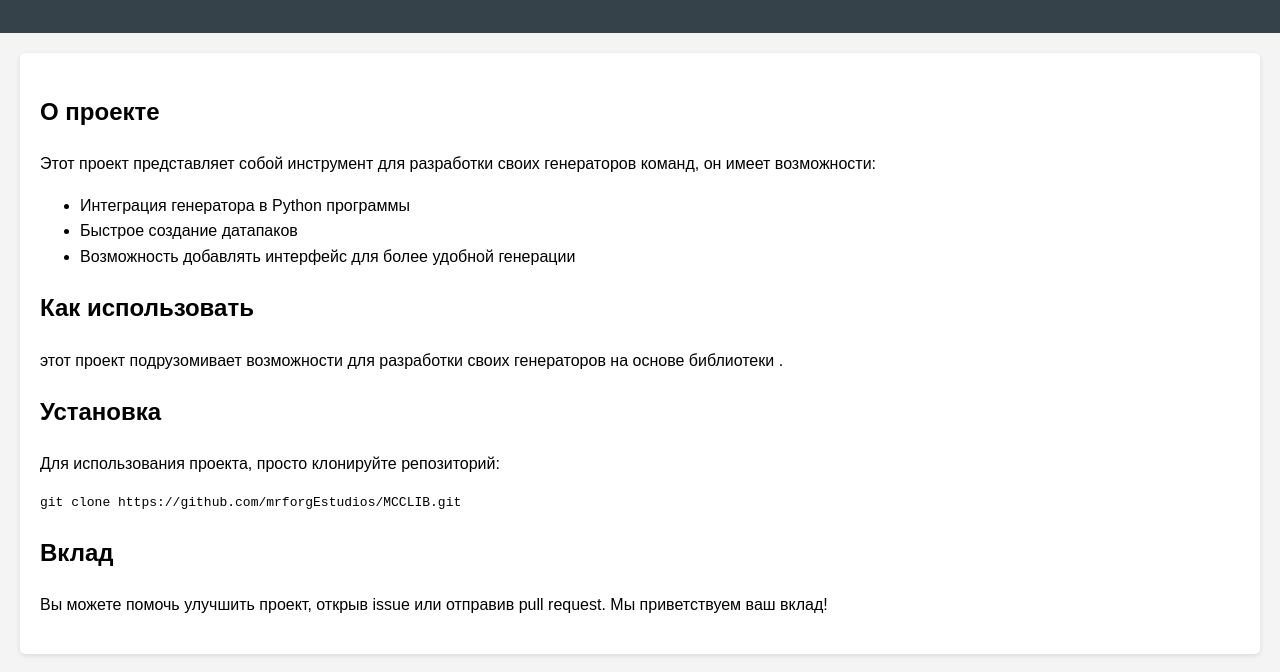
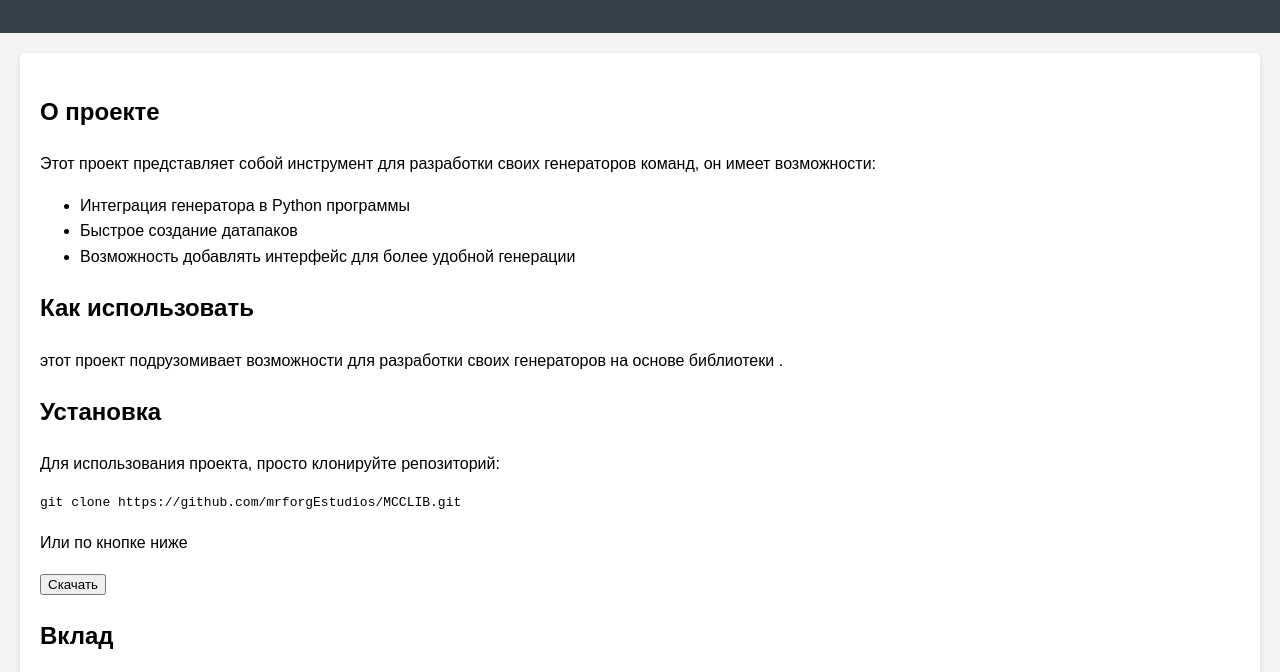
Before and after one commit to mrforgEstudios/MCCLIB, a plain HTML site: page index.html in a window 1280 px wide. Shown: the part 116-788 px from the top of the page. Drawn offline with Linux system fonts and the light colour scheme.

Commit message:
Update index.html

```diff
--- a/index.html
+++ b/index.html
@@ -65,8 +65,8 @@
     <h2>Установка</h2>
     <p>Для использования проекта, просто клонируйте репозиторий:</p>
     <pre><code>git clone https://github.com/mrforgEstudios/MCCLIB.git</code></pre>
-
-
+    <p>Или по кнопке ниже</p>
+    <button href="https://drive.google.com/uc?export=download&id=11qbVfVxgN69wpkTAM54HsFUxs9zcmC6X ">Скачать</button>
     <h2>Вклад</h2>
     <p>Вы можете помочь улучшить проект, открыв issue или отправив pull request. Мы приветствуем ваш вклад!</p>
 </section>
```
